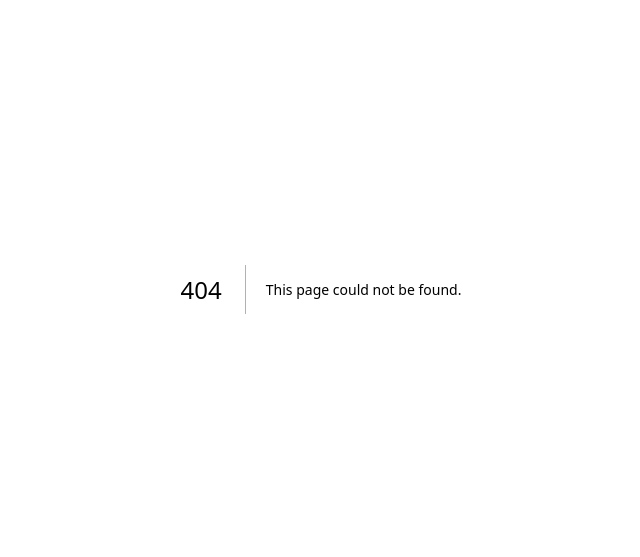
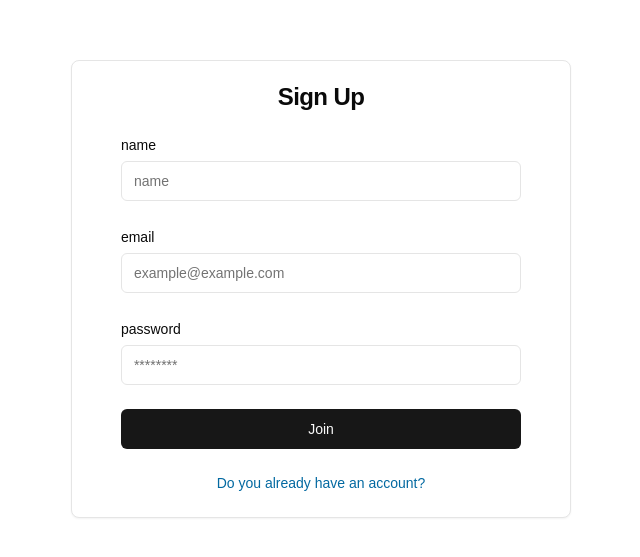
Before and after one commit to wwwkimminja/chatgpt-next14-tailwind, a Next.js app: page /signup in a window 1280 px wide. Before the commit this address had no page. Shown: the part 111-668 px from the top of the page, without its empty margins (319-959 px from the left). Built offline with nearby package versions, Linux system fonts and the light colour scheme.

Commit message:
markup sign up page

```diff
--- a/app/(auth)/layout.tsx
+++ b/app/(auth)/layout.tsx
@@ -2,4 +2,8 @@
   children,
 }: {
   children: React.ReactNode;
-}) {}
+}) {
+  return (
+    <div className="flex items-center justify-center h-full">{children}</div>
+  );
+}
--- /dev/null
+++ b/app/(auth)/signup/page.tsx
@@ -0,0 +1,5 @@
+import { SignUpForm } from '@/components/auth/SignupForm';
+
+export default function SignUpPage() {
+  return <SignUpForm />;
+}
--- /dev/null
+++ b/components/auth/FormCard.tsx
@@ -0,0 +1,30 @@
+import {
+  Card,
+  CardContent,
+  CardDescription,
+  CardFooter,
+  CardHeader,
+  CardTitle,
+} from '@/components/ui/card';
+import Link from 'next/link';
+
+type Props = {
+  title: string;
+  footer: { label: string; href: string };
+  children: React.ReactNode;
+};
+export function FormCard({ title, footer, children }: Props) {
+  return (
+    <Card className="w-[500px] flex flex-col items-center border">
+      <CardHeader>
+        <CardTitle>{title}</CardTitle>
+      </CardHeader>
+      <CardContent className="w-[90%]">{children}</CardContent>
+      <CardFooter>
+        <Link className="text-sm text-sky-700" href={footer.href}>
+          {footer.label}
+        </Link>
+      </CardFooter>
+    </Card>
+  );
+}
--- /dev/null
+++ b/components/auth/SignupForm.tsx
@@ -0,0 +1,42 @@
+import { Input } from '../ui/input';
+import { Label } from '../ui/label';
+import { FormCard } from './FormCard';
+import { Submit } from './Submit';
+
+export function SignUpForm() {
+  return (
+    <FormCard
+      title="Sign Up"
+      footer={{ label: 'Do you already have an account?', href: '/login' }}
+    >
+      <form className="space-y-6">
+        {/* name */}
+        <div className="space-y-1">
+          <Label htmlFor="name">name</Label>
+          <Input id="name" name="name" placeholder="name" />
+        </div>
+        {/* email */}
+        <div className="space-y-1">
+          <Label htmlFor="email">email</Label>
+          <Input
+            id="email"
+            name="email"
+            type="email"
+            placeholder="example@example.com"
+          />
+        </div>
+        {/* password */}
+        <div className="space-y-1">
+          <Label htmlFor="password">password</Label>
+          <Input
+            id="password"
+            name="password"
+            type="password"
+            placeholder="********"
+          />
+        </div>
+        <Submit className="w-full">Join</Submit>
+      </form>
+    </FormCard>
+  );
+}
--- /dev/null
+++ b/components/auth/Submit.tsx
@@ -0,0 +1,9 @@
+import { Button, ButtonProps } from '../ui/button';
+
+export function Submit({ children, ...others }: ButtonProps) {
+  return (
+    <Button type="submit" {...others}>
+      {children}
+    </Button>
+  );
+}
--- /dev/null
+++ b/components/ui/card.tsx
@@ -0,0 +1,86 @@
+import * as React from 'react';
+
+import { cn } from '@/lib/utils';
+
+const Card = React.forwardRef<
+  HTMLDivElement,
+  React.HTMLAttributes<HTMLDivElement>
+>(({ className, ...props }, ref) => (
+  <div
+    ref={ref}
+    className={cn(
+      'rounded-lg border bg-card text-card-foreground shadow-sm',
+      className
+    )}
+    {...props}
+  />
+));
+Card.displayName = 'Card';
+
+const CardHeader = React.forwardRef<
+  HTMLDivElement,
+  React.HTMLAttributes<HTMLDivElement>
+>(({ className, ...props }, ref) => (
+  <div
+    ref={ref}
+    className={cn('flex flex-col space-y-1.5 p-6', className)}
+    {...props}
+  />
+));
+CardHeader.displayName = 'CardHeader';
+
+const CardTitle = React.forwardRef<
+  HTMLDivElement,
+  React.HTMLAttributes<HTMLDivElement>
+>(({ className, ...props }, ref) => (
+  <div
+    ref={ref}
+    className={cn(
+      'text-2xl font-semibold leading-none tracking-tight',
+      className
+    )}
+    {...props}
+  />
+));
+CardTitle.displayName = 'CardTitle';
+
+const CardDescription = React.forwardRef<
+  HTMLDivElement,
+  React.HTMLAttributes<HTMLDivElement>
+>(({ className, ...props }, ref) => (
+  <div
+    ref={ref}
+    className={cn('text-sm text-muted-foreground', className)}
+    {...props}
+  />
+));
+CardDescription.displayName = 'CardDescription';
+
+const CardContent = React.forwardRef<
+  HTMLDivElement,
+  React.HTMLAttributes<HTMLDivElement>
+>(({ className, ...props }, ref) => (
+  <div ref={ref} className={cn('p-6 pt-0', className)} {...props} />
+));
+CardContent.displayName = 'CardContent';
+
+const CardFooter = React.forwardRef<
+  HTMLDivElement,
+  React.HTMLAttributes<HTMLDivElement>
+>(({ className, ...props }, ref) => (
+  <div
+    ref={ref}
+    className={cn('flex items-center p-6 pt-0', className)}
+    {...props}
+  />
+));
+CardFooter.displayName = 'CardFooter';
+
+export {
+  Card,
+  CardHeader,
+  CardFooter,
+  CardTitle,
+  CardDescription,
+  CardContent,
+};
--- /dev/null
+++ b/components/ui/input.tsx
@@ -0,0 +1,22 @@
+import * as React from 'react';
+
+import { cn } from '@/lib/utils';
+
+const Input = React.forwardRef<HTMLInputElement, React.ComponentProps<'input'>>(
+  ({ className, type, ...props }, ref) => {
+    return (
+      <input
+        type={type}
+        className={cn(
+          'flex h-10 w-full rounded-md border border-input bg-background px-3 py-2 text-base ring-offset-background file:border-0 file:bg-transparent file:text-sm file:font-medium file:text-foreground placeholder:text-muted-foreground focus-visible:outline-none focus-visible:ring-2 focus-visible:ring-ring focus-visible:ring-offset-2 disabled:cursor-not-allowed disabled:opacity-50 md:text-sm',
+          className
+        )}
+        ref={ref}
+        {...props}
+      />
+    );
+  }
+);
+Input.displayName = 'Input';
+
+export { Input };
--- /dev/null
+++ b/components/ui/label.tsx
@@ -0,0 +1,26 @@
+'use client';
+
+import * as React from 'react';
+import * as LabelPrimitive from '@radix-ui/react-label';
+import { cva, type VariantProps } from 'class-variance-authority';
+
+import { cn } from '@/lib/utils';
+
+const labelVariants = cva(
+  'text-sm font-medium leading-none peer-disabled:cursor-not-allowed peer-disabled:opacity-70'
+);
+
+const Label = React.forwardRef<
+  React.ElementRef<typeof LabelPrimitive.Root>,
+  React.ComponentPropsWithoutRef<typeof LabelPrimitive.Root> &
+    VariantProps<typeof labelVariants>
+>(({ className, ...props }, ref) => (
+  <LabelPrimitive.Root
+    ref={ref}
+    className={cn(labelVariants(), className)}
+    {...props}
+  />
+));
+Label.displayName = LabelPrimitive.Root.displayName;
+
+export { Label };
--- a/package.json
+++ b/package.json
@@ -12,6 +12,7 @@
   },
   "dependencies": {
     "@neondatabase/serverless": "^0.10.3",
+    "@radix-ui/react-label": "^2.1.0",
     "@radix-ui/react-slot": "^1.1.0",
     "class-variance-authority": "^0.7.0",
     "clsx": "^2.1.1",
```
Also changed, not shown: 1 other file (tests, documents, lock files or other folders).
